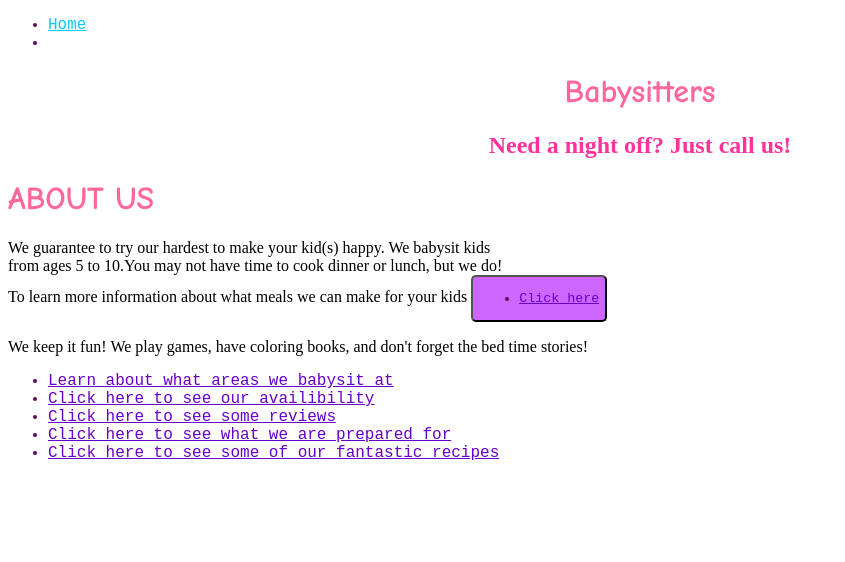
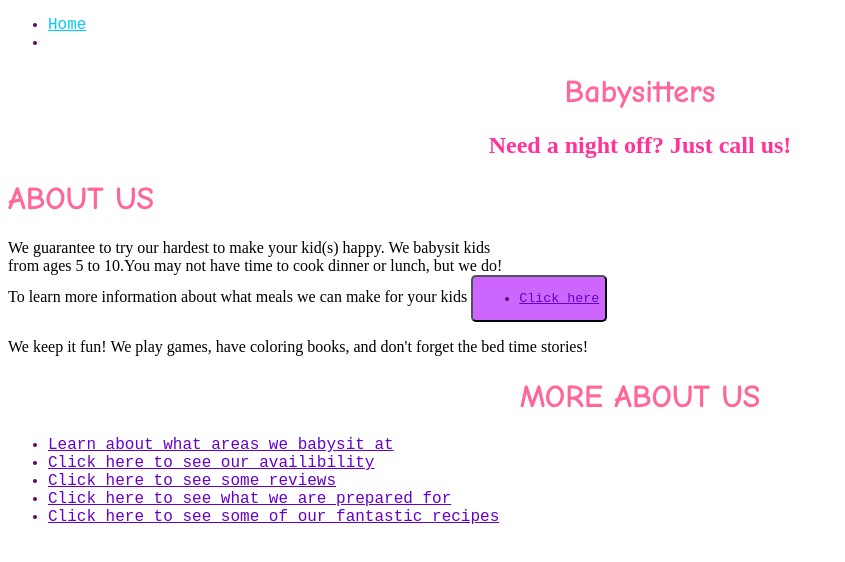
Before and after one commit to smiletrack/Babysitters, a plain HTML site: page index.html in a window 1280 px wide. Shown: the whole page, without its empty margins (0-845 px from the left). Drawn offline with Linux system fonts and the light colour scheme.

Commit message:
Update index.html

```diff
--- a/index.html
+++ b/index.html
@@ -39,6 +39,13 @@
   <p>We keep it fun! We play games, have coloring books, and don't forget the bed time stories!</p>
 
 </div>
+<div>
+
+  <center>
+  <h1>MORE ABOUT US</h1>
+  </center>
+
+</div>
 
 <div class="water">
   <nav id="navholder">
```
